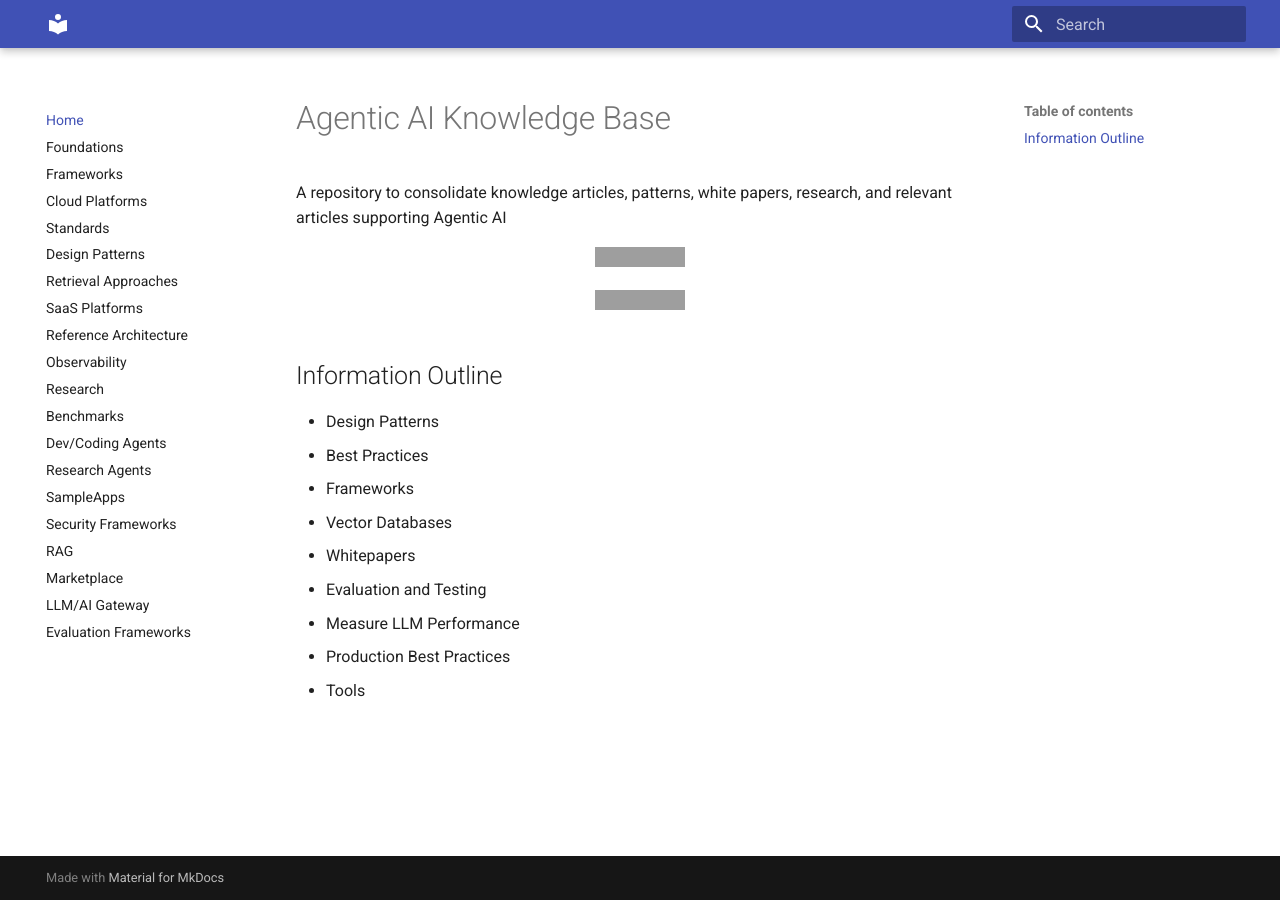
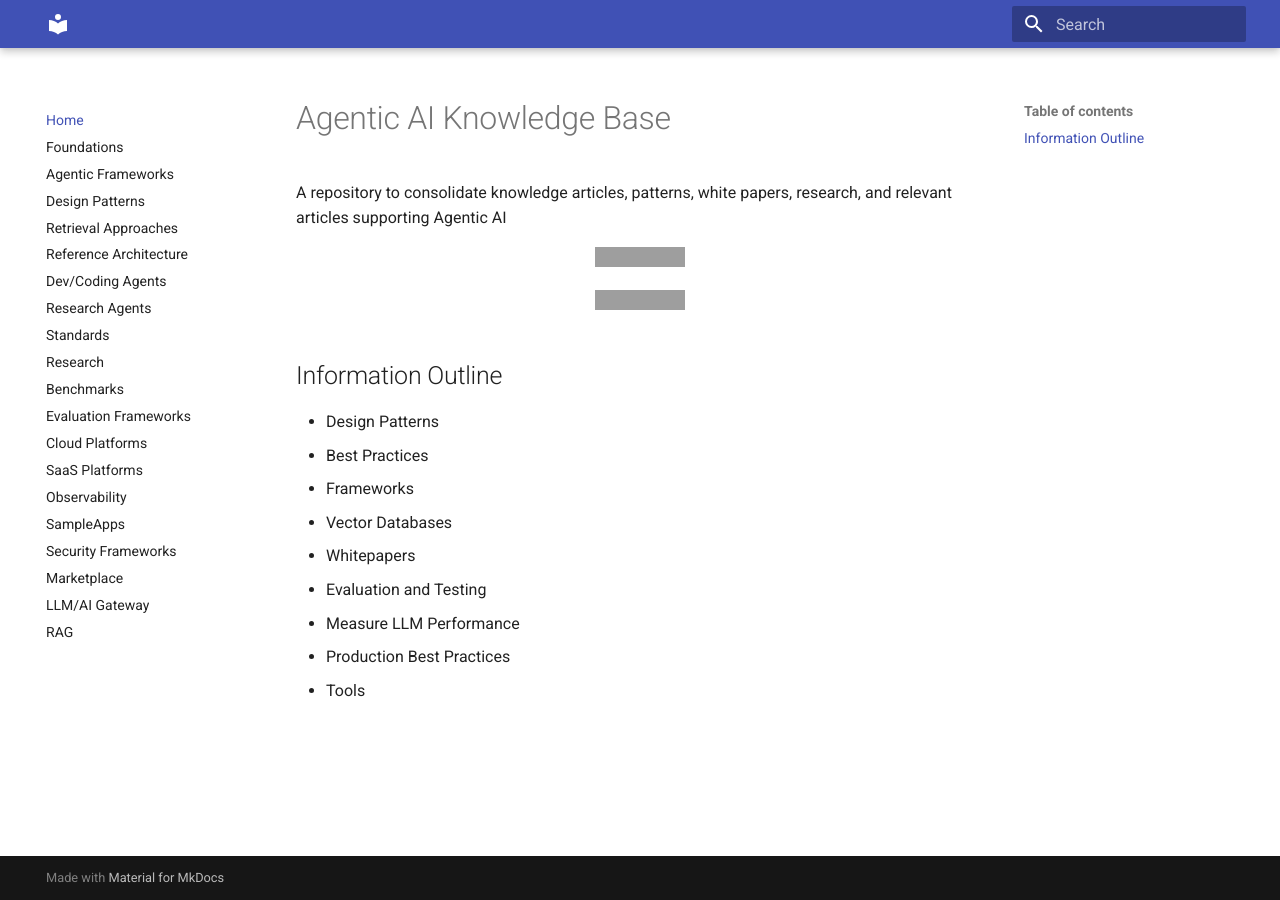
Before and after one commit to ankurkumarz/agentic-ai-knowledge-base, an MkDocs documentation site: the page built from docs/index.md, in a window 1280 px wide. Built offline with MkDocs 1.6.1 and Material for MkDocs 9.7.7, drawn with Linux system fonts in a browser that asks for light colours; grey boxes are pictures that could not be loaded.

Commit message:
reorganized sections

```diff
--- a/mkdocs.yml
+++ b/mkdocs.yml
@@ -14,24 +14,24 @@ theme:
 nav:
   - Home: 'index.md'
   - Foundations: 'Foundations/Readme.md'
-  - Frameworks: 'AgenticFrameworks/README.md'
-  - Cloud Platforms: 'CloudProviderPlatforms/README.md'
-  - Standards: 'Standards/README.md'
+  - Agentic Frameworks: 'AgenticFrameworks/README.md'
   - Design Patterns: 'DesignPatterns/Readme.md'
   - Retrieval Approaches: 'RetrievalApproaches/Readme.md'
-  - SaaS Platforms: 'SaaSPlatforms/README.md'
   - Reference Architecture: 'ReferenceArchitecture/README.md'
-  - Observability: 'Observability/Reafme.md'
+  - Dev/Coding Agents: 'DevAgents/Readme.md'
+  - Research Agents: 'ResearchAgents/Readme.md'
+  - Standards: 'Standards/README.md'
   - Research: 'Research/README.md'
   - Benchmarks: 'Benchmarks/Readme.md'
-  - Dev/Coding Agents: 'DevAgents/Readme.md'
-  - Research Agents: 'ResearchAgents/Readme.md'
+  - Evaluation Frameworks: 'EvaluationFrameworks/Readme.md'
+  - Cloud Platforms: 'CloudProviderPlatforms/README.md'
+  - SaaS Platforms: 'SaaSPlatforms/README.md'
+  - Observability: 'Observability/Reafme.md'
   - SampleApps: 'SampleApps/Readme.md'
   - Security Frameworks: 'SecurityFrameworks/Readme.md'
-  - RAG: 'RAG/Readme.md'
   - Marketplace: 'Marketplace/Readme.md'
   - LLM/AI Gateway: 'LLMGateway.Readme.md'
-  - Evaluation Frameworks: 'EvaluationFrameworks/Readme.md'
+  - RAG: 'RAG/Readme.md'
 plugins:
   - search
   - mermaid2
```
